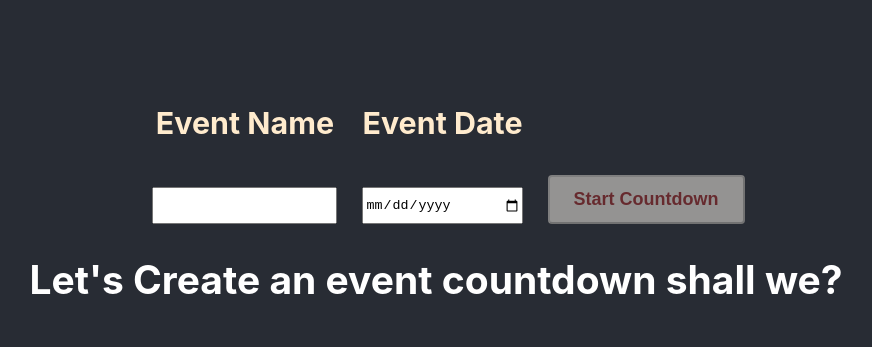
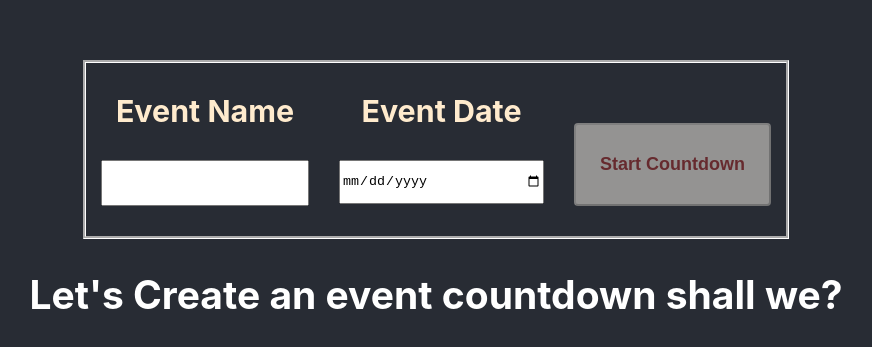
Before and after one commit to vanessuniq/eventCountdown, a React (Create React App) app: page / in a window 1280 px wide. Shown: the part 195-542 px from the top of the page, without its empty margins (204-1076 px from the left). Built offline with nearby package versions, Linux system fonts and the light colour scheme.

Commit message:
adjusted style

```diff
--- a/src/App.css
+++ b/src/App.css
@@ -22,6 +22,9 @@
     justify-content: center;
     font-size: calc(10px + 2vmin);
     color: white;
+    overflow: hidden;
+    margin: 0;
+    text-align: center;
 }
 
 .App-link {
@@ -29,9 +32,15 @@
 }
 
 .form-field {
-    display: grid;
-    margin-left: 25px;
+    display: flex;
+    margin: 0 15px;
+    flex-direction: column;
     color: blanchedalmond;
+}
+
+input {
+    height: 40px;
+    width: 200px;
 }
 
 input:focus {
--- a/src/App.js
+++ b/src/App.js
@@ -41,8 +41,8 @@ function App() {
   return (
     <div className="App">
       <header className="App-header">
-      <div>
-        <form onSubmit={formSubmit}>
+      <div style={{borderColor: '#fff', borderStyle: 'groove'}}>
+        <form style={{marginBottom: '30px'}} onSubmit={formSubmit}>
           <div style={{display: 'flex'}}>
             <div className="form-field">
               <label htmlFor="name"><h3>Event Name</h3></label>
@@ -52,7 +52,7 @@ function App() {
               <label htmlFor="date"><h3>Event Date</h3></label>
               <input type="date" name="date" value={event.date} onChange={inputChange}/>
             </div>
-            <div className="form-field" style={{marginTop: '100px'}}>
+            <div className="form-field" style={{marginTop: '60px'}}>
               <button type="submit" disabled={!(event.name && event.date)}>Start Countdown</button>
             </div>
           </div>
```
Also changed, not shown: 1 other file (tests, documents, lock files or other folders).
